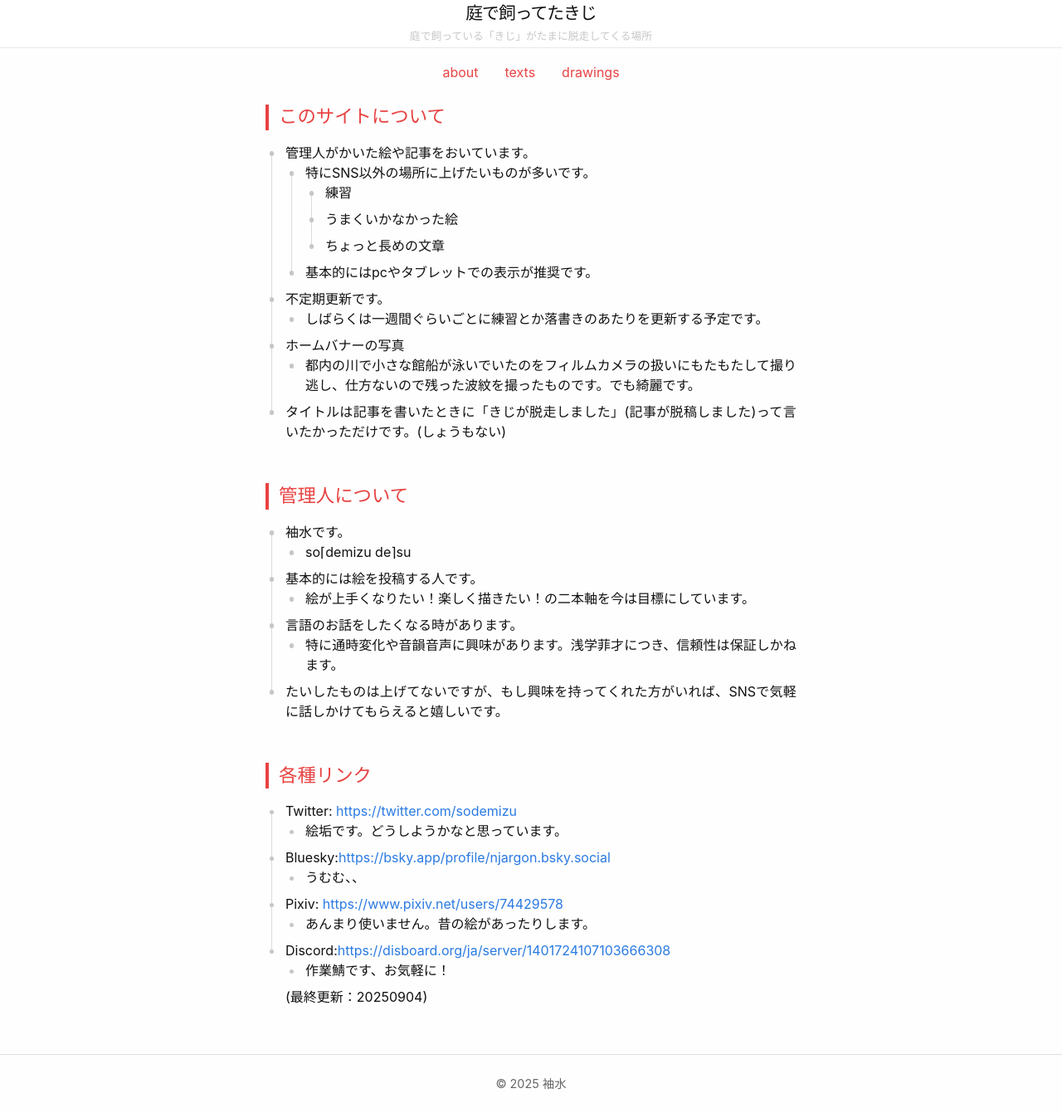
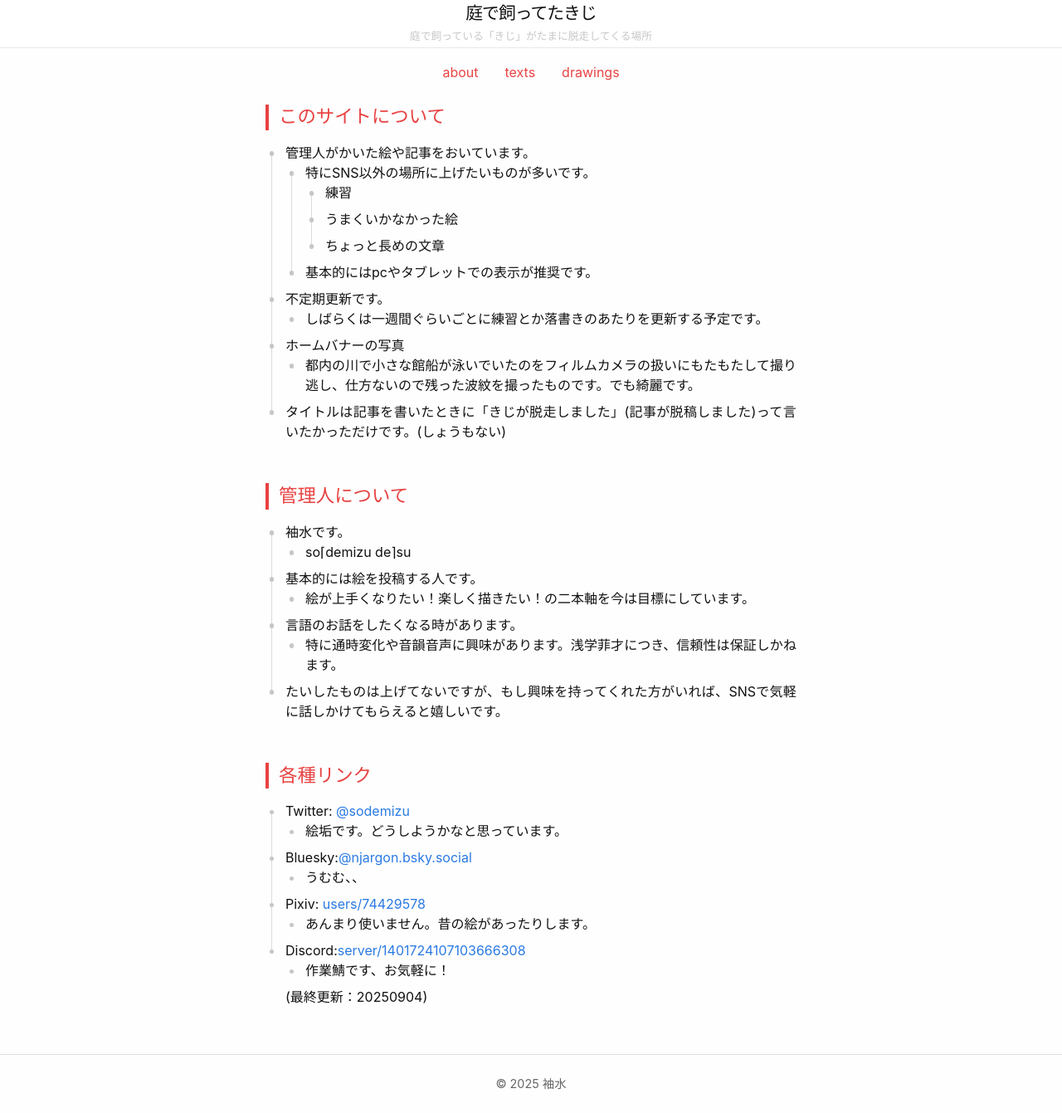
Before and after one commit to njargon/njargon.github.io, a Jekyll site: the page built from about.md, in a window 1280 px wide. Shown: the whole page at 83% size. Built offline with Jekyll 4.4.1, drawn with Linux system fonts in a browser that asks for light colours; part of the change alters nothing that is shown.

Commit message:
vault backup: 2025-09-16 07:24:01

```diff
--- a/about.md
+++ b/about.md
@@ -35,13 +35,13 @@ permalink: /about/
 - たいしたものは上げてないですが、もし興味を持ってくれた方がいれば、SNSで気軽に話しかけてもらえると嬉しいです。
 
 ## 各種リンク
-- Twitter: [https://twitter.com/sodemizu](https://twitter.com/sodemizu)
+- Twitter: [@sodemizu](https://twitter.com/sodemizu)
 	- 絵垢です。どうしようかなと思っています。
-- Bluesky:[https://bsky.app/profile/njargon.bsky.social](https://bsky.app/profile/njargon.bsky.social)
+- Bluesky:[@njargon.bsky.social](https://bsky.app/profile/njargon.bsky.social)
 	- うむむ、、
-- Pixiv: [https://www.pixiv.net/users/74429578](https://www.pixiv.net/users/74429578)
+- Pixiv: [users/74429578](https://www.pixiv.net/users/74429578)
 	- あんまり使いません。昔の絵があったりします。
-- Discord:[https://disboard.org/ja/server/1401724107103666308](https://disboard.org/ja/server/1401724107103666308)
+- Discord:[server/1401724107103666308](https://disboard.org/ja/server/1401724107103666308)
 	- 作業鯖です、お気軽に！
 
 (最終更新：20250904)
```
